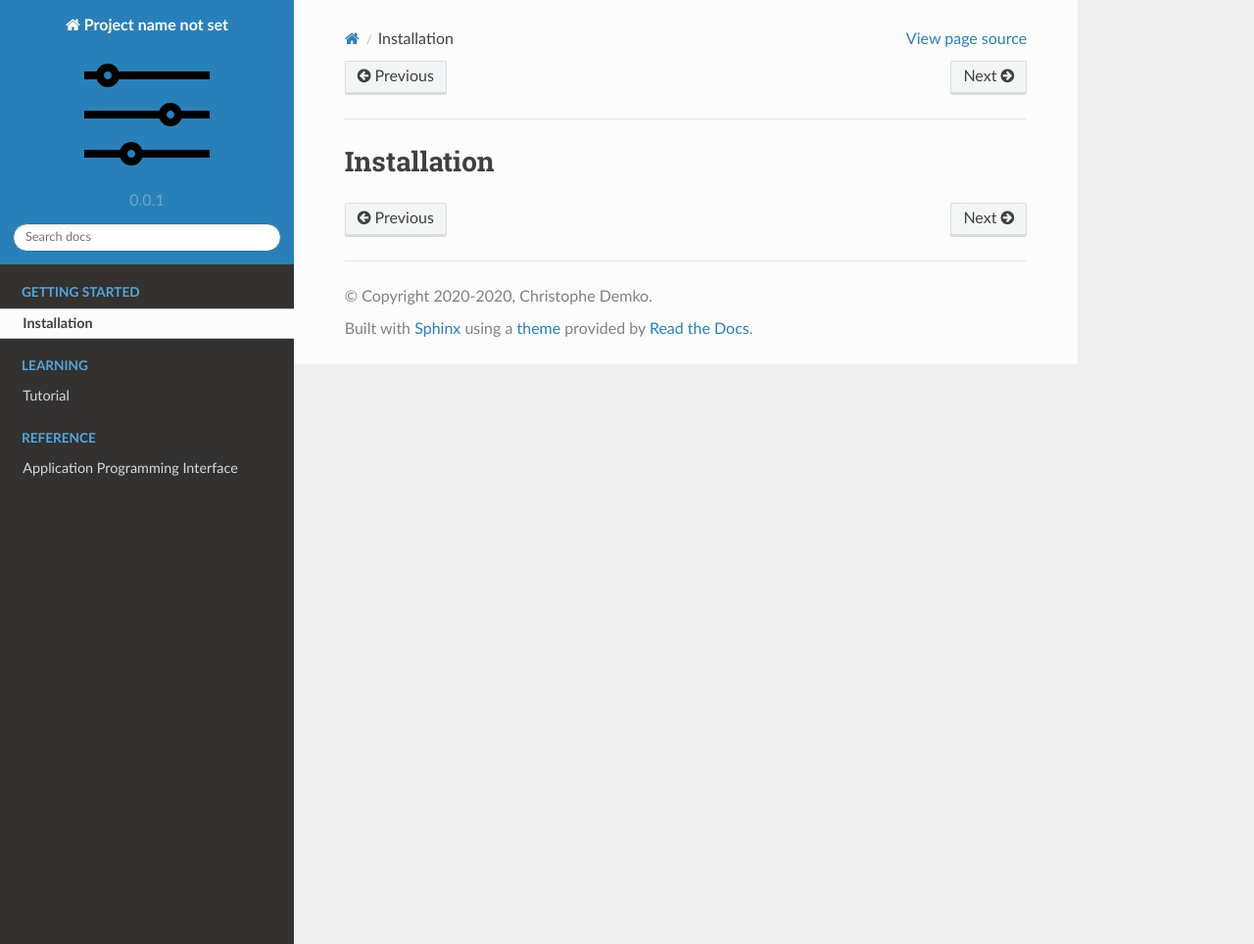
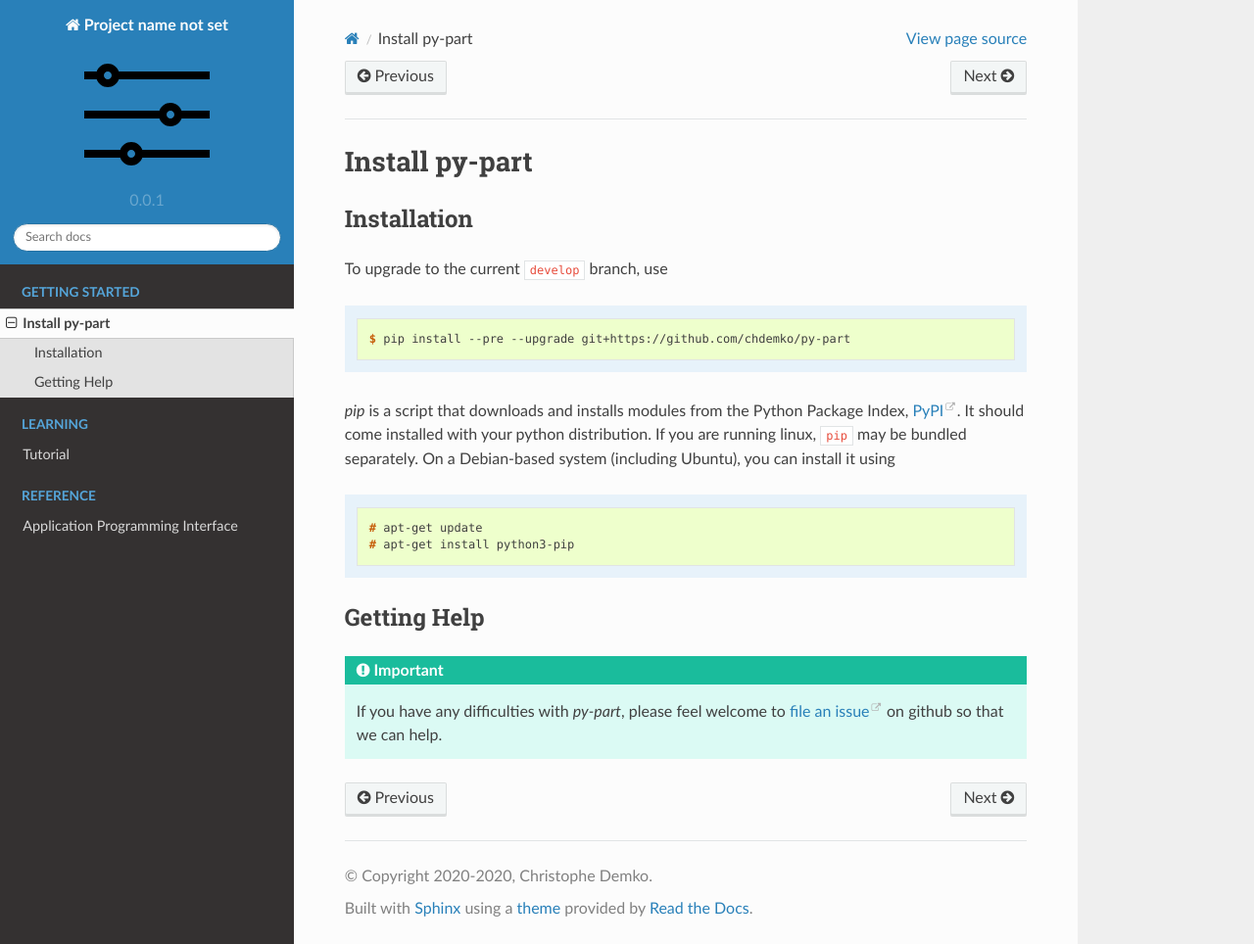
Before and after one commit to chdemko/py-part, a Sphinx documentation site: the page built from docs/install/index.rst, in a window 1280 px wide and 964 px high. Shown: the whole window at 98% size. Built offline with Sphinx 7.4.7 and the Read the Docs theme 2.0.0, drawn with Linux system fonts in a browser that asks for light colours; the version number is read from the project's files by our own code.

Commit message:
Update installation instructions

```diff
--- a/docs/install/index.rst
+++ b/docs/install/index.rst
@@ -1,2 +1,37 @@
+===============
+Install py-part
+===============
+
 Installation
 ============
+
+To upgrade to the current ``develop`` branch, use
+
+.. code-block:: console
+    :class: admonition
+
+    $ pip install --pre --upgrade git+https://github.com/chdemko/py-part
+
+`pip` is a script that downloads and installs modules from the
+Python Package Index, PyPI_.
+It should come installed with your python distribution.
+If you are running linux, ``pip`` may be bundled separately.
+On a Debian-based system (including Ubuntu), you can install it using
+
+.. code-block:: console
+    :class: admonition
+
+    # apt-get update
+    # apt-get install python3-pip
+
+
+Getting Help
+============
+
+.. important::
+
+    If you have any difficulties with *py-part*, please feel welcome to
+    `file an issue`_ on github so that we can help.
+
+.. _PyPI: https://pypi.org
+.. _file an issue: https://github.com/chdemko/py-part/issues
```
Also changed, not shown: README.md (line endings or trailing spaces).
